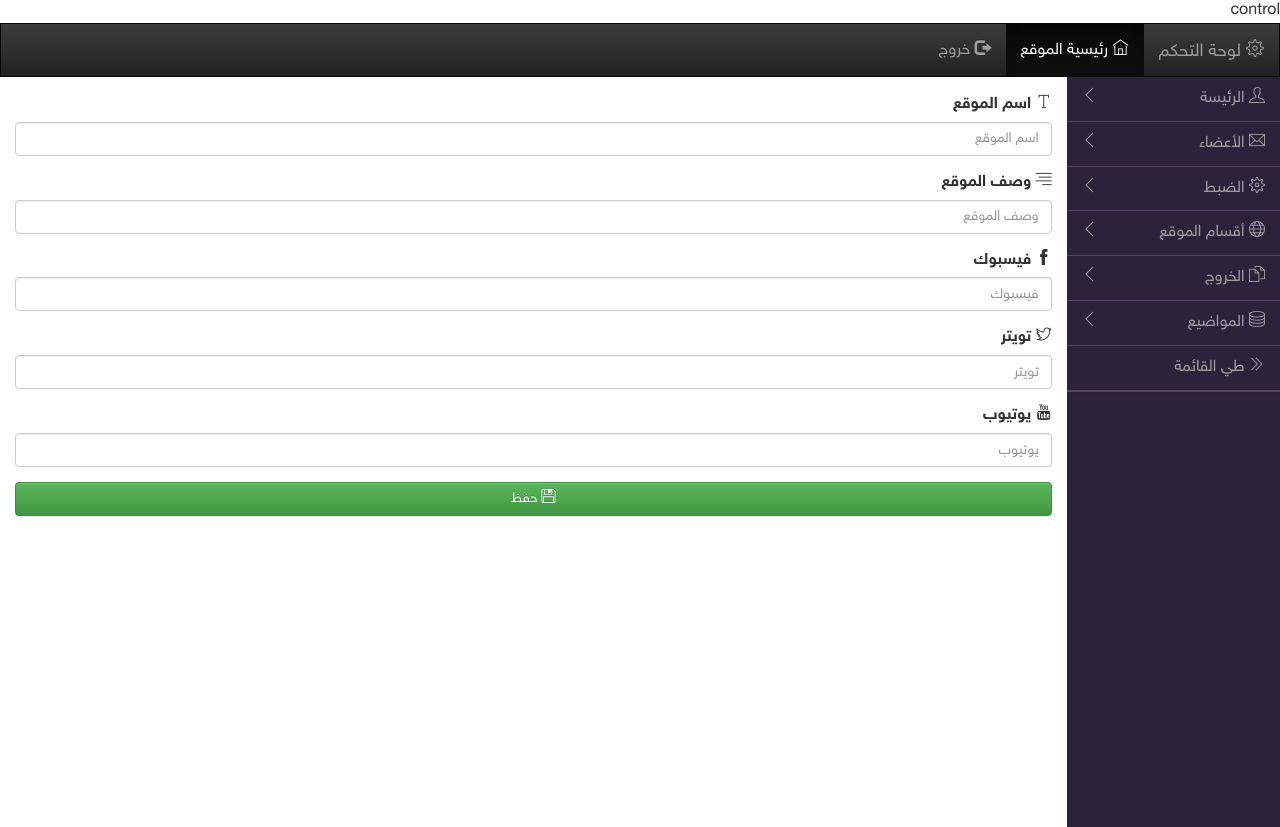
After one commit to zuhairtaha/NutritionGuide-Project, a CodeIgniter app: page /pr1/index.php/control/options in a window 1280 px wide. The commit adds this page. Run offline with CodeIgniter, Linux system fonts and the light colour scheme.

Commit message:
create options page
create options page under url:
http://localhost/pr1/control/options

```diff
--- a/application/controllers/Control.php
+++ b/application/controllers/Control.php
@@ -1,11 +1,43 @@
 <?php
 defined('BASEPATH') OR exit('No direct script access allowed');
 
-class Control extends CI_Controller {
+class Control extends CI_Controller
+{
+    // هيدر لوحة التحكم ويمرر له العنوان
+    function header($title = "لوحة تحكم موقع الدليل الغذائي")
+    {
+
+
+        $data['title'] = $title;
+        // جلب رابط الصفحة الحالية وتمريره إلى متغير في جافا سكربت بهدف تلوين خلفية زر الصحفة التي نحن فيها عن طريق جي كويري
+        $data['segment1'] = $this->uri->segment(1) ? $this->uri->segment(1) : "index";
+        $this->load->view('control/template/header', $data);
+    }
+
+    // فوتر لوحة التحكم
+    function footer()
+    {
+        $this->load->view('control/template/footer');
+    }
+
+    // الصفحة الرئيسة للوحة التحكم وفيها بعض الإحصائيات عن الموقع
     public function index()
     {
-        $this->load->view('control/template/header');
+        $this->header("لوحة التحكم | إحصائيات");
         $this->load->view('control/statistics');
-        $this->load->view('control/template/footer');
+
+    }
+
+    // صفحة الإعدادات : اسم الموقع وروابط الصحفات الاجتماعية
+    function options()
+    {
+        $this->header("إعدادات");
+        $this->load->view('control/options');
+        $this->footer();
+    }
+
+    function options_update()
+    {
+
     }
 }
--- /dev/null
+++ b/application/views/control/options.php
@@ -0,0 +1,32 @@
+<form action="<?=base_url()?>control/update_settings" method="post" class="form" accept-charset="utf-8" >
+    <div class="form-group">
+        <label for="siteName"><i class="ti-text"></i> اسم الموقع</label>
+        <input type="text" placeholder="اسم الموقع" name="siteName" id="siteName" class="form-control" value="">
+    </div>
+
+    <div class="form-group">
+        <label for="siteDesc"><i class="ti-align-right"></i> وصف الموقع</label>
+        <input type="text" placeholder="وصف الموقع" name="siteDesc" id="siteDesc" class="form-control" value="">
+    </div>
+
+    <div class="form-group">
+        <label for="facebook"><i class="ti-facebook"></i> فيسبوك</label>
+        <input type="text" placeholder="فيسبوك" name="facebook" id="facebook" class="form-control" value="">
+    </div>
+
+    <div class="form-group">
+        <label for="twitter"><i class="ti-twitter"></i> تويتر</label>
+        <input type="text" placeholder="تويتر" name="twitter" id="twitter" class="form-control" value="">
+    </div>
+
+    <div class="form-group">
+        <label for="youtube"><i class="ti-youtube"></i> يوتيوب</label>
+        <input type="text" placeholder="يوتيوب" name="youtube" id="youtube" class="form-control" value="">
+    </div>
+
+
+
+    <button class="btn btn-success btn-block" type="submit"><i class="ti-save"></i> حفظ</button>
+
+
+</form>
--- a/application/views/control/template/header.php
+++ b/application/views/control/template/header.php
@@ -2,7 +2,7 @@
 <html lang="ar-AR">
 <head>
     <meta charset="utf-8">
-    <title>لوحة التحكم</title>
+    <title><?= $title ?></title>
     <!-- jQuery -->
     <script src="<?= base_url() ?>assets/js/jquery-1.9.1.min.js"></script>
 
@@ -17,8 +17,10 @@
     <!-- jQuery form (ajax forms) -->
     <script src="<?= base_url() ?>assets/js/jquery.form.js"></script>
     <!-- custom js -->
+    <? echo $segment1; ?>
+    <script> var seg1 = "<?=$segment1?>"; </script>
     <script src="<?= base_url() ?>assets/js/controlPanel.js"></script>
-    <script src="<?= base_url() ?>assets/js/pr1-script.js"></script>
+    <script src="<?= base_url() ?>assets/js/main.js"></script>
     <!-- font awesome / icons -->
     <link rel='stylesheet' href='<?= base_url() ?>assets/font-awesome-4.6.1/css/font-awesome.min.css' type='text/css'/>
     <!-- themify-icons -->
@@ -56,22 +58,26 @@
         </nav>
     </div>
 
+
+
+
     <div class="row no-margin">
         <div id="controlPanelMenu" class="col-md-2 com-sm-1 control-list-col fullHeight">
             <div class="list-group rtl">
-                <a href="" class="list-group-item no-border-radius "><i class="ti-user"></i>
+                <a href="" class="cPanetMenuAnchor list-group-item no-border-radius "><i class="ti-user"></i>
                     <span>الرئيسة</span>
                     <i class="ti-angle-left pull-left"></i></a>
-                <a href="" class="list-group-item no-border-radius"><i class=" ti-email"></i>
+                <a href="" class="cPanelMenuAnchor list-group-item no-border-radius"><i class=" ti-email"></i>
                     <span>الأعضاء</span>
                     <i class="ti-angle-left pull-left"></i></a>
-                <a href="" class="list-group-item no-border-radius active1"><i class="ti-comment-alt"></i>
+                <a href="<?= base_url() ?>options" data-cat="options" class="list-group-item no-border-radius"><i
+                        class="ti-settings"></i>
                     <span>الضبط</span>
                     <i class="ti-angle-left pull-left"></i></a>
-                <a href="" class="list-group-item no-border-radius"><i class="ti-world"></i>
+                <a href="" class="cPanetMenuAnchor list-group-item no-border-radius"><i class="ti-world"></i>
                     <span>أقسام الموقع</span>
                     <i class="ti-angle-left pull-left"></i></a>
-                <a href="" class="list-group-item no-border-radius"><i class="ti-files"></i>
+                <a href="" class="cPanetMenuAnchor list-group-item no-border-radius"><i class="ti-files"></i>
                     <span>الخروج</span>
                     <i class="ti-angle-left pull-left"></i></a>
                 <a class="list-group-item no-border-radius"><i class="ti-server"></i>
--- a/assets/js/controlPanel.js
+++ b/assets/js/controlPanel.js
@@ -25,7 +25,12 @@ $(function () { // when document is ready
         if (w < 767) $("#collapseMenu").click();
 
     });
-
+//
+    $(".cPanelMenuAnchor").each(function () {
+        var cat = $(this).data("data-cat");
+        if (seg1 == cat) $(this).addClass("active1");
+        console.log(cat+","+seg1);
+    });
 
     // ------------------------------------------
 
--- a/assets/js/pr1-script.js
+++ b/assets/js/main.js
@@ -1,6 +1,9 @@
 $(function () { // when document is ready
     // ------------------------------------------
+    // Body mass index function
+    function mbi(mass, height, gender) {
 
+    }
 
     // ------------------------------------------
 
```
